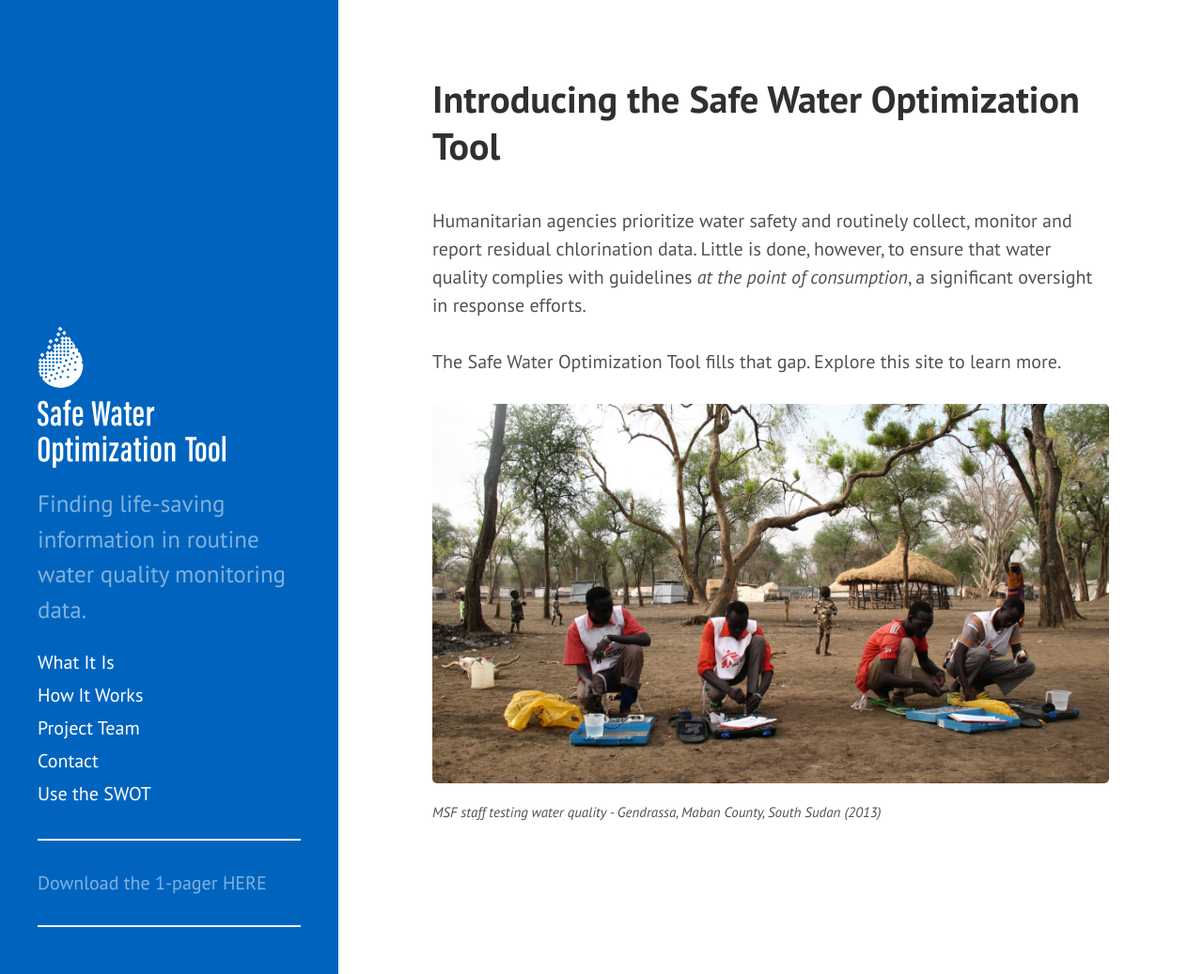
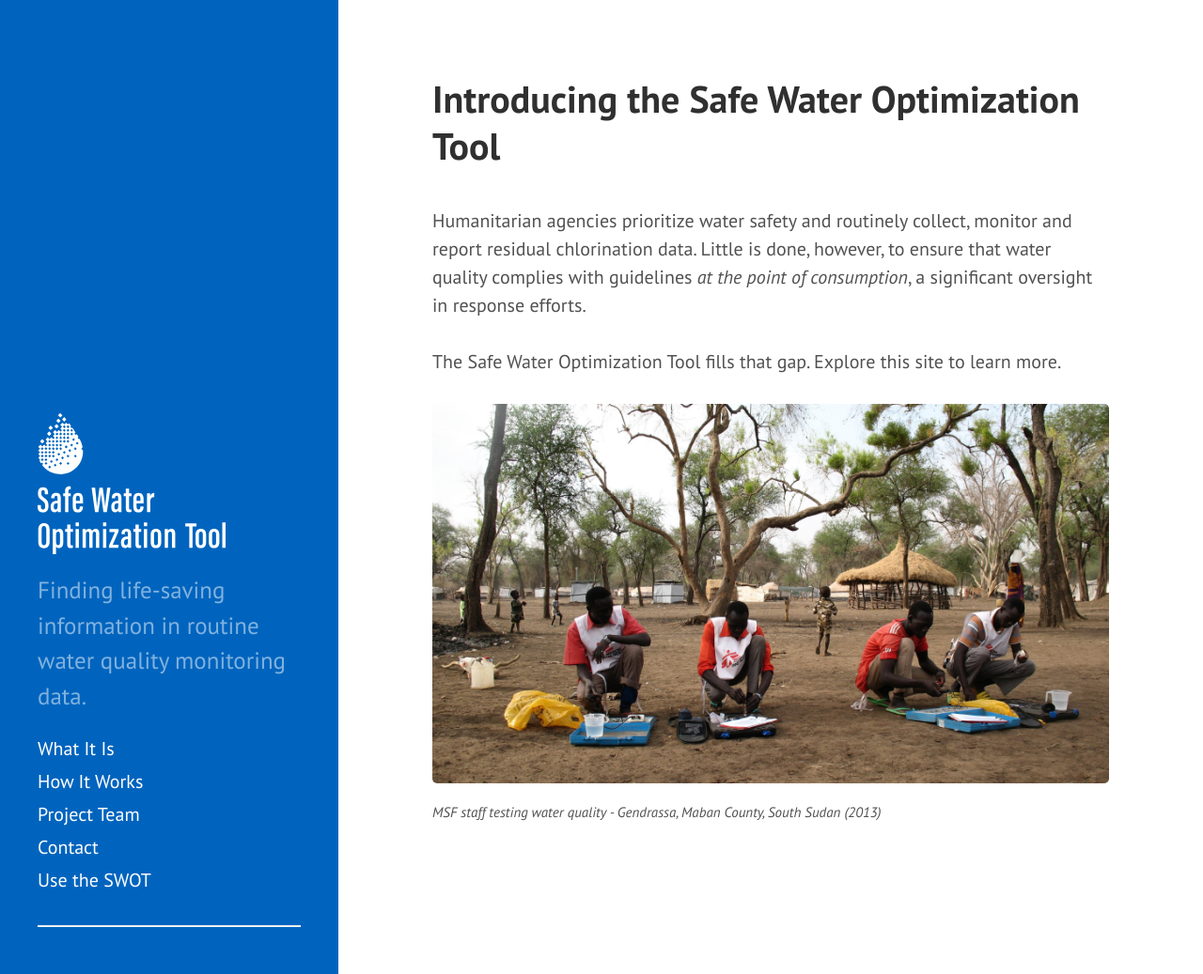
Before and after one commit to safeh2o/swot-infopage, a Jekyll site: the page built from index.html, in a window 1280 px wide and 1037 px high. Shown: the whole window at 94% size. Built offline with Jekyll 4.4.1, drawn with Linux system fonts in a browser that asks for light colours; Markdown is read by kramdown in place of the engine named in the settings; the list of posts is cut into pages by our own code.

Commit message:
removing 1-pager

```diff
--- a/_includes/sidebar.html
+++ b/_includes/sidebar.html
@@ -17,9 +17,6 @@
       <a class="sidebar-nav-item{% if page.url == '/contact/' %} active{% endif %}" href="{{ site.baseurl }}/contact/">Contact</a>
       <a class="sidebar-nav-item{% if page.url == '/use-swot/' %} active{% endif %}" href="{{ site.baseurl }}/use-swot/">Use the SWOT</a>
       <hr>
-      <div class="sidebar-about">
-      Download the 1-pager <href="/public/SWOT_Summary.pdf" download>HERE
-      <hr>
 
     </nav>
 
```
